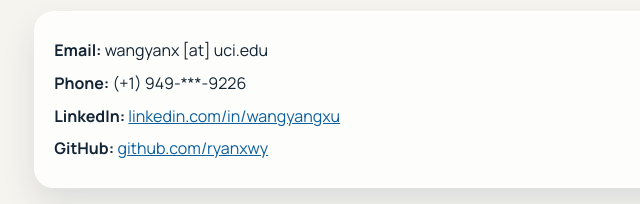
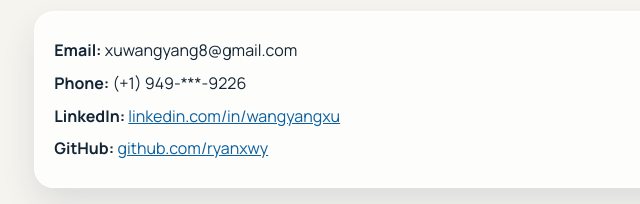
Before and after one commit to ryanxwy/ryanxwy.github.io, a plain HTML site: page index.html in a window 1280 px wide. Shown: the part 2255-2459 px from the top of the page, 116-756 px from the left. Drawn offline with Linux system fonts and the light colour scheme.

Commit message:
Update contact email

```diff
--- a/index.html
+++ b/index.html
@@ -166,7 +166,7 @@
       <section class="section reveal" id="contact">
         <h2>Contact</h2>
         <article class="card compact">
-          <p><strong>Email:</strong> wangyanx [at] uci.edu</p>
+          <p><strong>Email:</strong> xuwangyang8@gmail.com</p>
           <p><strong>Phone:</strong> (+1) 949-***-9226</p>
           <p>
             <strong>LinkedIn:</strong>
```
